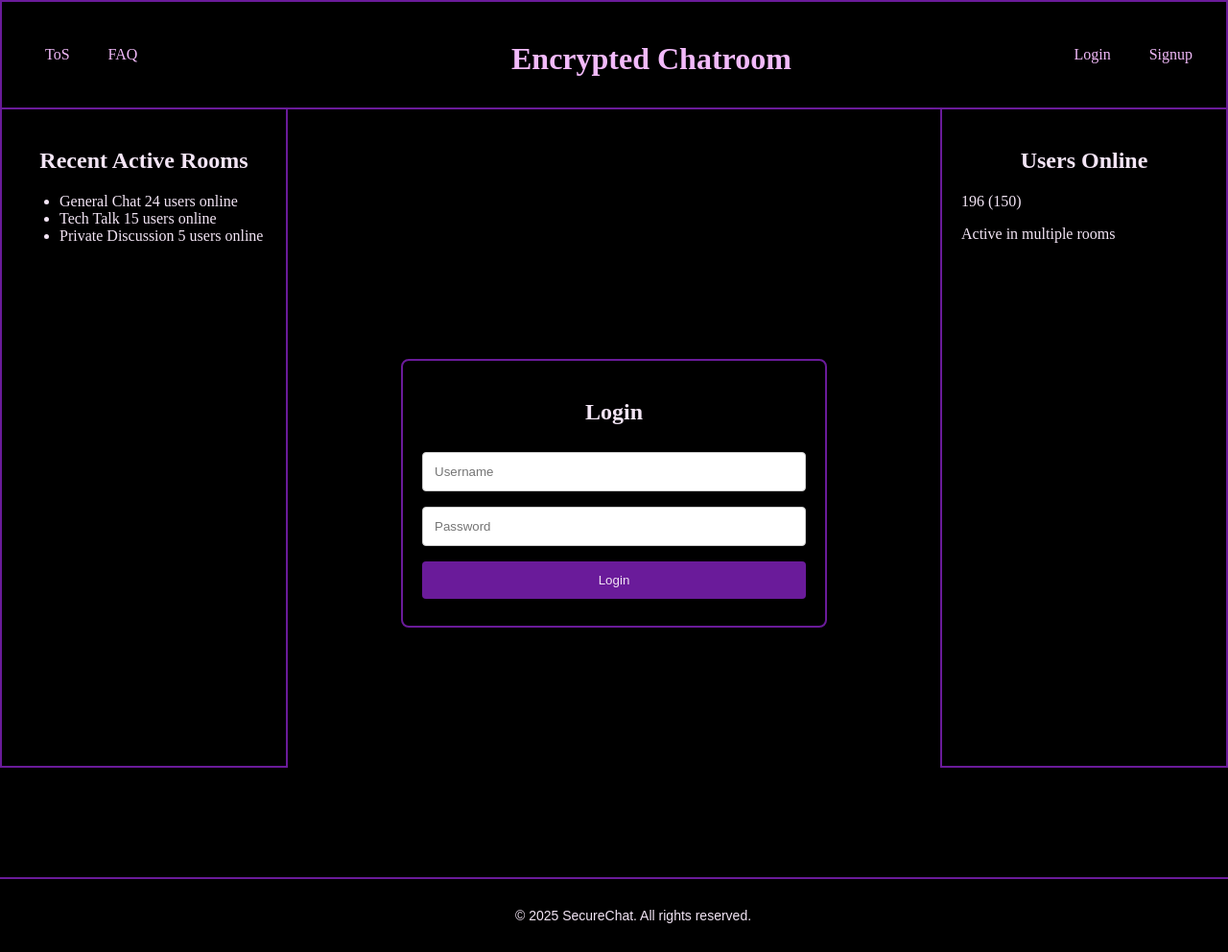
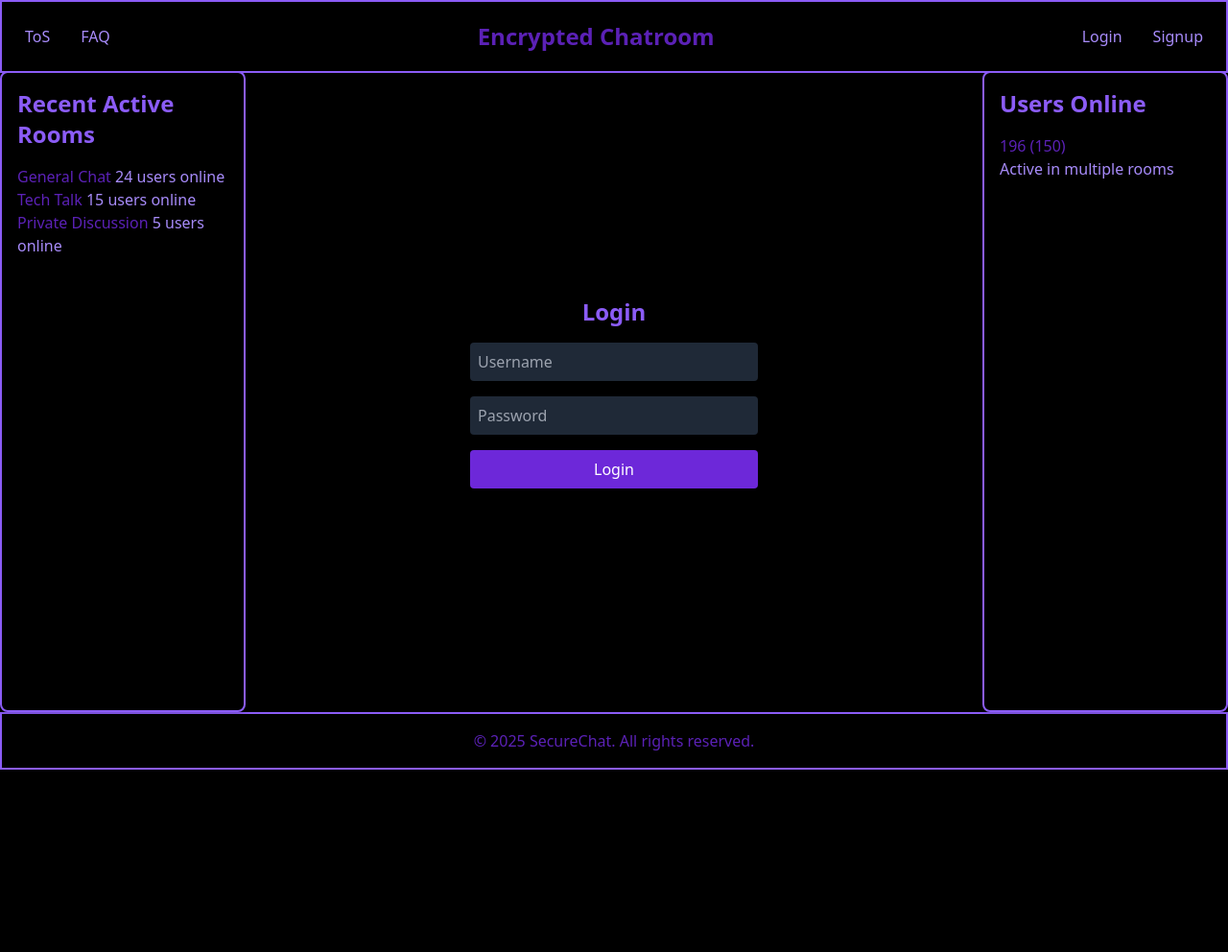
Before and after one commit to Xalibur1/Hermius, a Flask app: page /login in a window 1280 px wide. Shown: the whole page at 96% size. After the commit the page ends 802 px from the top, so only its background shows below. Run offline with Flask 3, Linux system fonts and the light colour scheme; some libraries are stand-ins or nearby versions.

Commit message:
fixed everything apart from tos

```diff
--- a/templates/home.html
+++ b/templates/home.html
@@ -10,14 +10,14 @@
             position: absolute;
             top: 4.6rem; /* Adjust based on your navbar height */
             left: 0;
-            bottom: 3.5rem; /* Adjust based on your footer height */
+            bottom: 3.6rem; /* Adjust based on your footer height */
             width: 20%; /* Adjust width as needed */
         }
         .fixed-right {
             position: absolute;
             top: 4.6rem; /* Adjust based on your navbar height */
             right: 0;
-            bottom: 3.5rem; /* Adjust based on your footer height */
+            bottom: 3.6rem; /* Adjust based on your footer height */
             width: 20%; /* Adjust width as needed */
         }
         .main-content {
--- a/templates/login.html
+++ b/templates/login.html
@@ -1,68 +1,101 @@
 <!DOCTYPE html>
 <html lang="en">
 <head>
-    <meta charset="UTF-8" />
+    <meta charset="UTF-8">
     <meta name="viewport" content="width=device-width, initial-scale=1.0">
-    <title>Login - Encrypted Chatroom</title>
-    <link rel="stylesheet" href="../static/style.css" />
-    <script src="https://cdnjs.cloudflare.com/ajax/libs/socket.io/4.0.1/socket.io.js" integrity="sha512-q/dWJ3kcmjBLU4Qc47E4A9kTB4m3wuTY7vkFJDTZKjTs8jhyGQnaUrxa0Ytd0ssMZhbNua9hE+E7Qv1j+DyZwA==" crossorigin="anonymous"></script>
+    <title>Encrypted Chatroom</title>
+    <link rel="stylesheet" href="https://cdn.jsdelivr.net/npm/tailwindcss@2.2.19/dist/tailwind.min.css" />
+    <style>
+        .fixed-left {
+            position: absolute;
+            top: 4.6rem; /* Adjust based on your navbar height */
+            left: 0;
+            bottom: 3.6rem; /* Adjust based on your footer height */
+            width: 20%; /* Adjust width as needed */
+        }
+        .fixed-right {
+            position: absolute;
+            top: 4.6rem; /* Adjust based on your navbar height */
+            right: 0;
+            bottom: 3.6rem; /* Adjust based on your footer height */
+            width: 20%; /* Adjust width as needed */
+        }
+        .main-content {
+            margin-left: 20%; /* Adjust based on left container width */
+            margin-right: 20%; /* Adjust based on right container width */
+            min-height: calc(99.4vh - 8.1rem); /* Adjust based on navbar and footer height */
+        }
+    </style>
 </head>
-<body>
+<body class="bg-black text-purple-800">
 
-    <div class="navbar">
-        <div class="nav-left">
-            <a href="{{ url_for('tos') }}">ToS</a>
-            <a href="{{ url_for('faq') }}">FAQ</a>
+<div class="bg-black border-2 border-purple-500 shadow-md p-4 flex justify-between items-center">
+    <div class="flex space-x-4">
+        <a href="{{ url_for('tos') }}" class="text-purple-400 hover:bg-purple-600 hover:text-white p-2 rounded">ToS</a>
+        <a href="{{ url_for('faq') }}" class="text-purple-400 hover:bg-purple-600 hover:text-white p-2 rounded">FAQ</a>
     </div>
-        <h1 class="logo"><a href="{{ url_for('home') }}">Encrypted Chatroom</h1></a>
-        <div class="nav-right">
+    <h1 class="text-2xl font-bold"><a href="{{ url_for('home') }}" class="text-purple-800">Encrypted Chatroom</a></h1>
+    <div class="flex space-x-4">
         {% if session.get('username') %}
-            <a href="{{ url_for('modify_account') }}">Modify Account</a>
-                <a href="{{ url_for('logout') }}">Logout</a>
+        <a href="{{ url_for('modify_account') }}" class="text-purple-400 hover:bg-purple-600 hover:text-white p-2 rounded">Modify Account</a>
+        <a href="{{ url_for('logout') }}" class="text-purple-400 hover:bg-purple-600 hover:text-white p-2 rounded">Logout</a>
         {% else %}
-                <a href="{{ url_for('login') }}">Login</a>
-                <a href="{{ url_for('signup') }}">Signup</a>
+        <a href="{{ url_for('login') }}" class="text-purple-400 hover:bg-purple-600 hover:text-white p-2 rounded">Login</a>
+        <a href="{{ url_for('signup') }}" class="text-purple-400 hover:bg-purple-600 hover:text-white p-2 rounded">Signup</a>
         {% endif %}
     </div>
 </div>
 
-<div class="bg-img">
-    <div class="container">
-        <div class="side-container left">
-            <h2>Recent Active Rooms</h2>
-            <ul>
-                <li>General Chat <span>24 users online</span></li>
-                <li>Tech Talk <span>15 users online</span></li>
-                <li>Private Discussion <span>5 users online</span></li>
+{% with messages = get_flashed_messages(with_categories=True) %}
+    {% if messages %}
+        <ul class="flashes">
+            {% for category, message in messages %}
+                <li class="{{ category }} text-purple-800">{{ message }}</li>
+            {% endfor %}
+        </ul>
+    {% endif %}
+{% endwith %}
+
+<div class="fixed-left bg-black border-2 border-purple-500 shadow-md p-4 rounded-lg">
+    <h2 class="text-2xl font-bold text-purple-500 mb-4">Recent Active Rooms</h2>
+    <ul class="text-purple-800">
+        <li>General Chat <span class="text-purple-400">24 users online</span></li>
+        <li>Tech Talk <span class="text-purple-400">15 users online</span></li>
+        <li>Private Discussion <span class="text-purple-400">5 users online</span></li>
     </ul>
 </div>
-        <div class="main-container">
-            <div class="form-container">
-                <h2>Login</h2>
-                <form method="POST">
-                    <input type="text" name="username" placeholder="Username" required />
-                    <input type="password" name="password" placeholder="Password" required />
-                    <button type="submit">Login</button>
+
+<div class="fixed-right bg-black border-2 border-purple-500 shadow-md p-4 rounded-lg">
+    <h2 class="text-2xl font-bold text-purple-500 mb-4">Users Online</h2>
+    <p class="text-purple-800">196 (150)</p>
+    <p class="text-purple-400">Active in multiple rooms</p>
+</div>
+
+<div class="main-content bg-black min-h-screen flex flex-col items-center justify-center">
+    <div class="container mx-auto p-4 text-center">
+        <div class="bg-black shadow-md p-4 rounded-lg">
+            <h3 class="text-2xl font-bold text-purple-500 mb-4">Login</h3>
+            <form method="POST" class="space-y-4">
+                <div class="flex flex-col space-y-4 items-center">
+                    <input type="text" name="username" placeholder="Username" required class="w-full p-2 rounded bg-gray-800 text-white" style="max-width: 300px;" />
+                    <input type="password" name="password" placeholder="Password" required class="w-full p-2 rounded bg-gray-800 text-white" style="max-width: 300px;" />
+                </div>
+                <button type="submit" class="w-full p-2 rounded bg-purple-700 text-white hover:bg-purple-800" style="max-width: 300px;">Login</button>
             </form>
             {% with messages = get_flashed_messages(with_categories=true) %}
                 {% if messages %}
-                    <ul>
+                    <ul class="mt-4 space-y-2">
                         {% for category, message in messages %}
-                        <li class="{{ category }}">{{ message }}</li>
+                            <li class="{{ category }} p-2 rounded bg-gray-800 text-white">{{ message }}</li>
                         {% endfor %}
                     </ul>
                 {% endif %}
             {% endwith %}
         </div>
     </div>
-        <div class="side-container right">
-            <h2>Users Online</h2>
-            <p>196 (150)</p>
-            <p>Active in multiple rooms</p>
 </div>
-    </div>
-</div>
-<footer>
+
+<footer class="p-4 bg-black border-2 border-purple-500 shadow-md text-center">
     <p>&copy; <span id="year"></span> SecureChat. All rights reserved.</p>
 </footer>
 <script>
```
Also changed, not shown: templates/signup.html (+62 -38 lines), main.db. Lines whose indentation alone changed are shown as unchanged.
